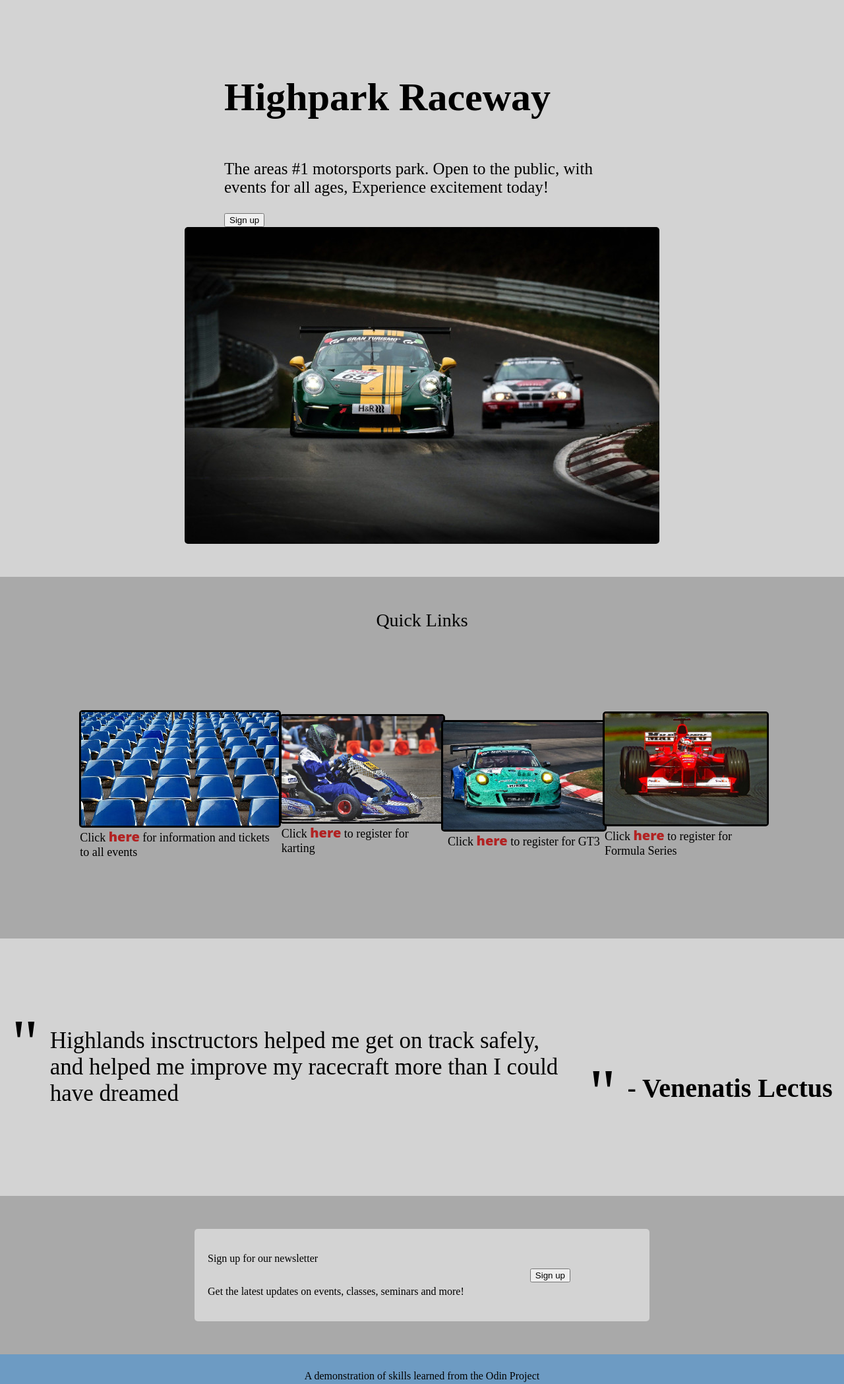
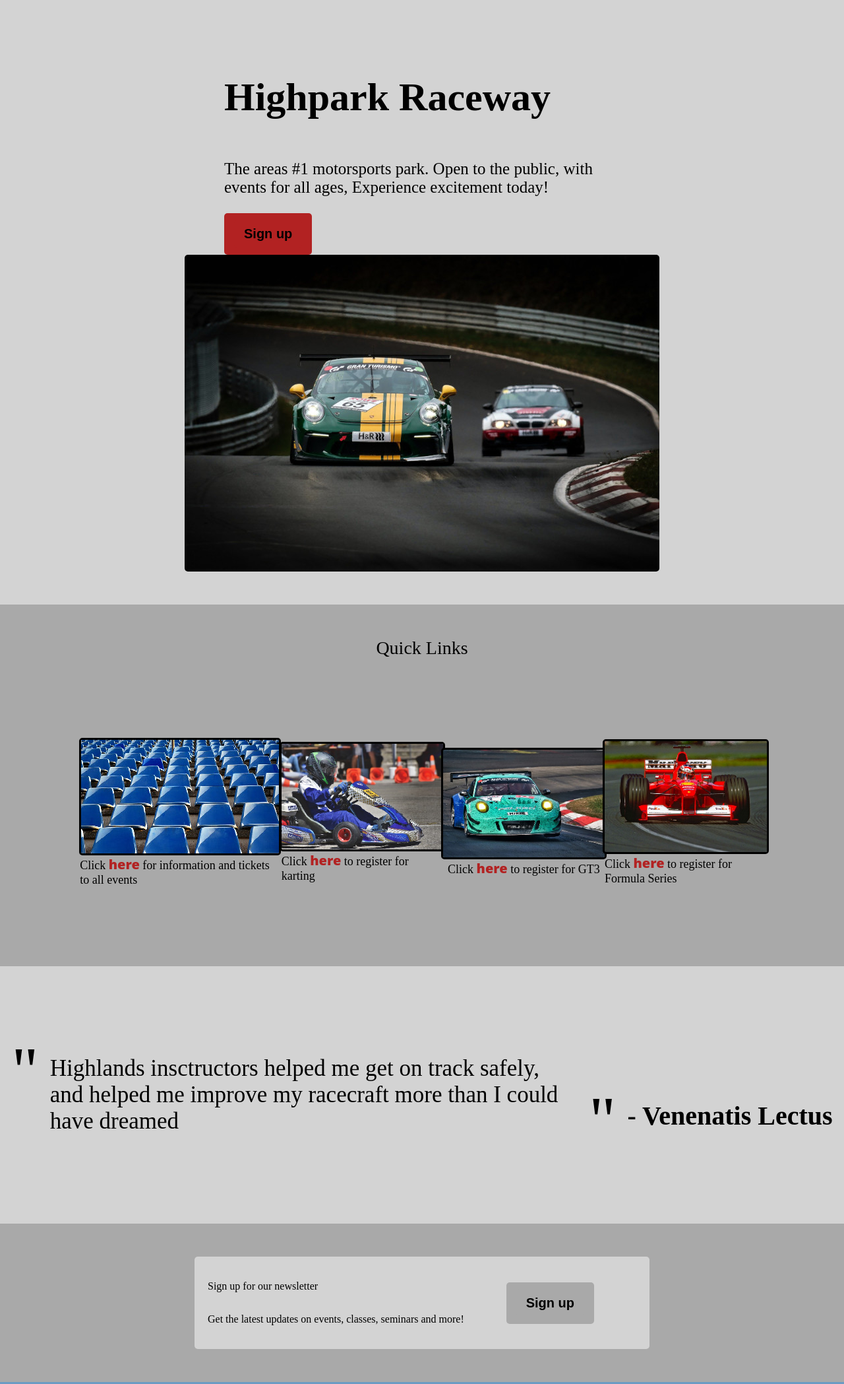
Before and after one commit to DatPipBoy/Landing-Page, a plain HTML site: page index.html in a window 1280 px wide. Shown: the part 125-2222 px from the top of the page at 66% size. Drawn offline with Linux system fonts and the light colour scheme; a web font is replaced by a local one.

Commit message:
added Button styling

```diff
--- a/styles.css
+++ b/styles.css
@@ -7,6 +7,30 @@ img {
     max-width: 100%;
     max-height: 100%;
 }
+
+.button {
+    background-color: firebrick;
+    border: none;
+    border-radius: 5px;
+    padding: 10px 15px;
+    text-align: center;
+    font-weight: 700;
+    text-decoration: none;
+    display: inline-block;
+    font-size: 20px;
+  }
+
+  .button-2 {
+    background-color: darkgray;
+    border: none;
+    border-radius: 5px;
+    padding: 10px 15px;
+    text-align: center;
+    font-weight: 700;
+    text-decoration: none;
+    display: inline-block;
+    font-size: 20px;
+  }
 
 .alfa {
     border-radius:5px;
```
